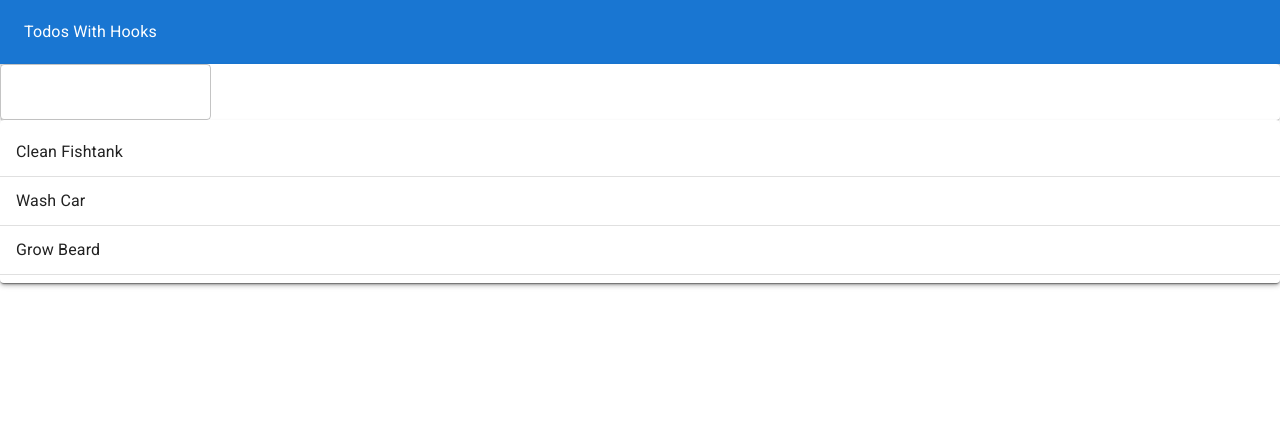
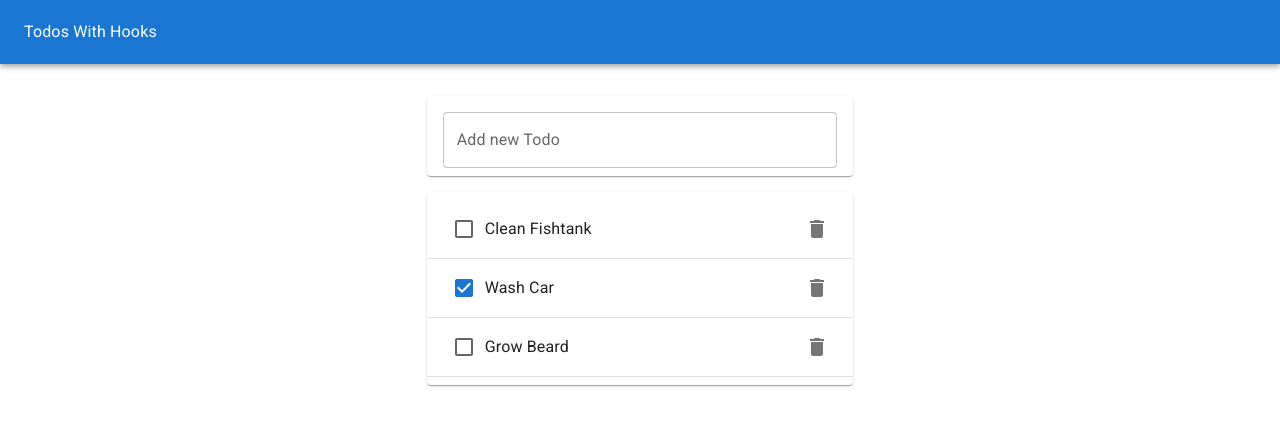
Before and after one commit to miller2590/functional-todo, a React (Create React App) app: page / in a window 1280 px wide. Shown: the top 426 px of the page. Built offline with nearby package versions, Linux system fonts and the light colour scheme.

Commit message:
added checkbox and delete icons

```diff
--- a/package.json
+++ b/package.json
@@ -5,6 +5,7 @@
   "dependencies": {
     "@emotion/react": "^11.7.0",
     "@emotion/styled": "^11.6.0",
+    "@mui/icons-material": "^5.2.1",
     "@mui/material": "^5.2.3",
     "@testing-library/jest-dom": "^5.16.1",
     "@testing-library/react": "^11.2.7",
--- /dev/null
+++ b/src/Components/Todo/Todo.js
@@ -0,0 +1,22 @@
+import React from "react";
+import { Checkbox, ListItem } from "@mui/material";
+import { ListItemText } from "@mui/material";
+import { IconButton } from "@mui/material";
+import DeleteIcon from "@mui/icons-material/Delete";
+import { ListItemSecondaryAction } from "@mui/material";
+
+function Todo({ task, completed }) {
+  return (
+    <ListItem>
+      <Checkbox tabIndex={-1} checked={completed} />
+      <ListItemText>{task}</ListItemText>
+      <ListItemSecondaryAction>
+        <IconButton>
+          <DeleteIcon />
+        </IconButton>
+      </ListItemSecondaryAction>
+    </ListItem>
+  );
+}
+
+export default Todo;
--- a/src/Components/TodoApp/TodoApp.js
+++ b/src/Components/TodoApp/TodoApp.js
@@ -18,14 +18,18 @@
     setTodos([...todos, { id: 4, task: newTodoText, completed: false }]);
   };
   return (
-    <Paper elevation={3}>
+    <Paper elevation={0}>
       <AppBar position="static" color="primary" enableColorOnDark>
         <Toolbar>
           <Typography color="inherit">Todos With Hooks</Typography>
         </Toolbar>
       </AppBar>
-      <TodoForm addTodo={addTodo} />
-      <TodoList todos={todos} />
+      <Grid container justifyContent="center" style={{ marginTop: "1rem" }}>
+        <Grid item xs={11} md={8} lg={4}>
+          <TodoForm addTodo={addTodo} />
+          <TodoList todos={todos} />
+        </Grid>
+      </Grid>
     </Paper>
   );
 }
--- a/src/Components/TodoForm/TodoForm.js
+++ b/src/Components/TodoForm/TodoForm.js
@@ -5,7 +5,7 @@
 function TodoForm({ addTodo }) {
   const [value, handleChange, reset] = useInputState("");
   return (
-    <Paper>
+    <Paper style={{ margin: "1rem 0", padding: "0 1rem" }}>
       <form
         onSubmit={(e) => {
           e.preventDefault();
@@ -13,7 +13,13 @@
           reset();
         }}
       >
-        <TextField value={value} onChange={handleChange} />
+        <TextField
+          value={value}
+          onChange={handleChange}
+          margin="normal"
+          label="Add new Todo"
+          fullWidth
+        />
       </form>
     </Paper>
   );
--- a/src/Components/TodoList/TodoList.js
+++ b/src/Components/TodoList/TodoList.js
@@ -1,9 +1,8 @@
 import React from "react";
 import { Paper } from "@mui/material";
 import { List } from "@mui/material";
-import { ListItem } from "@mui/material";
-import { ListItemText } from "@mui/material";
 import { Divider } from "@mui/material";
+import Todo from "../Todo/Todo";
 
 function TodoList(props) {
   return (
@@ -11,9 +10,7 @@
       <List>
         {props.todos.map((todo) => (
           <>
-            <ListItem>
-              <ListItemText>{todo.task}</ListItemText>
-            </ListItem>
+            <Todo task={todo.task} key={todo.id} completed={todo.completed} />
             <Divider />
           </>
         ))}
```
Also changed, not shown: 1 other file (tests, documents, lock files or other folders).
